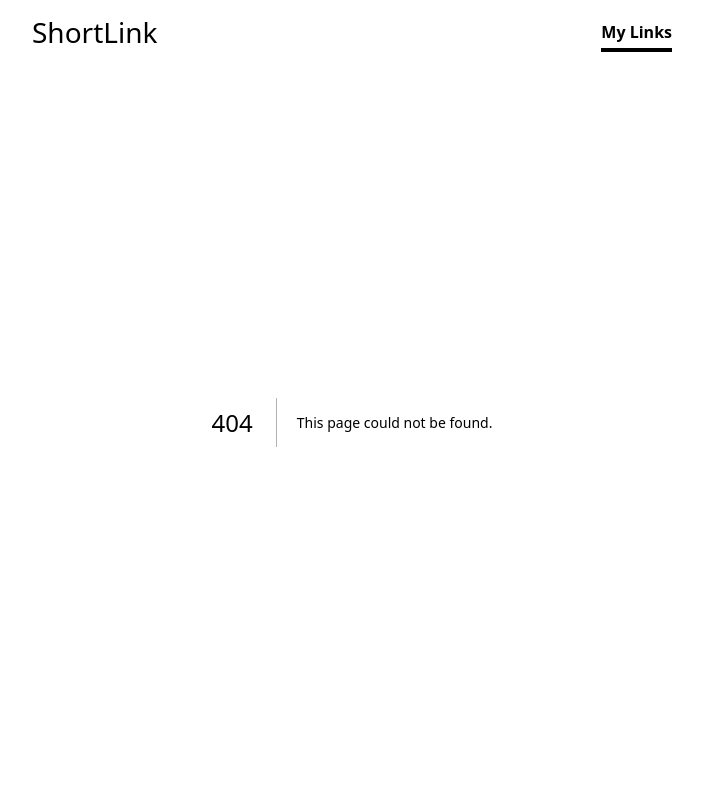
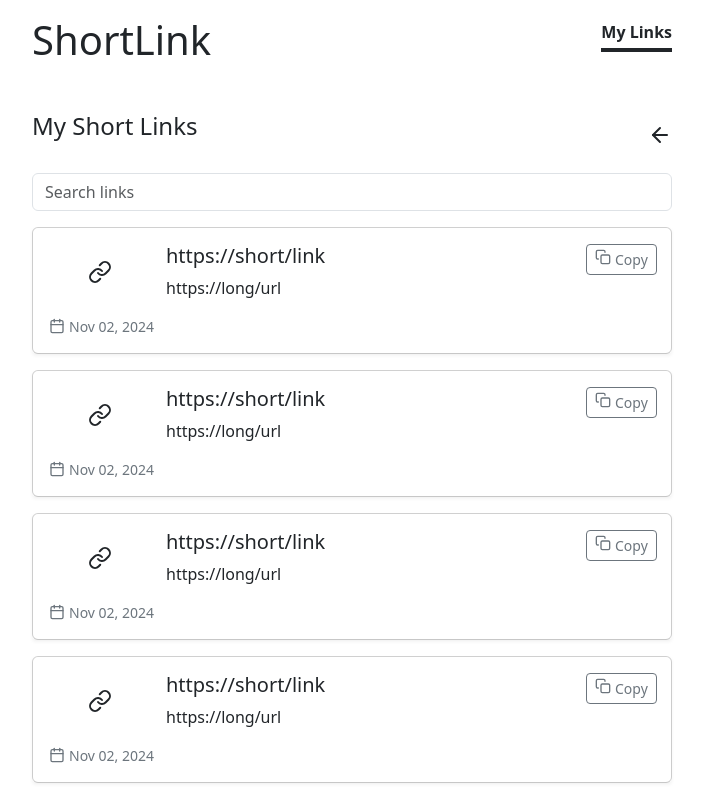
Before and after one commit to johnotu/shortlink, a Next.js app: page /links in a window 1280 px wide. Before the commit this address had no page. Shown: the whole page, without its empty margins (288-991 px from the left). Built offline with nearby package versions, Linux system fonts and the light colour scheme.

Commit message:
my links screen
- implemented /links screen to display a list of shortened links
- fixed footer and link colors to contrast with background
- refactored header into its component so we can use the use-client
  directive and dynamically make my links nav active

```diff
--- a/package.json
+++ b/package.json
@@ -10,6 +10,7 @@
   },
   "dependencies": {
     "bootstrap": "^5.3.3",
+    "dayjs": "^1.11.13",
     "next": "15.0.2",
     "react": "^18.3.1",
     "react-dom": "^18.3.1"
--- /dev/null
+++ b/src/app/components/link-card.tsx
@@ -0,0 +1,73 @@
+import dayjs from "dayjs";
+
+export default function LinkCard() {
+  return (
+    <div className="card mx-auto mb-3">
+      <div className="card-body shadow-sm bg-none d-flex flex-column">
+        <div className="d-flex column-gap-3 mb-3">
+          <div className="col-2 d-flex align-items-center justify-content-center">
+            <svg
+              xmlns="http://www.w3.org/2000/svg"
+              viewBox="0 0 24 24"
+              width="24"
+              height="24"
+              fill="none"
+              stroke="currentColor"
+              strokeLinecap="round"
+              strokeLinejoin="round"
+              strokeWidth="2"
+            >
+              <path d="M10 13a5 5 0 0 0 7.54.54l3-3a5 5 0 0 0-7.07-7.07l-1.72 1.71" />
+              <path d="M14 11a5 5 0 0 0-7.54-.54l-3 3a5 5 0 0 0 7.07 7.07l1.71-1.71" />
+            </svg>
+          </div>
+          <div className="d-flex flex-column text-start col-8">
+            <h5 className="card-title">https://short/link</h5>
+            <p className="card-text">https://long/url</p>
+          </div>
+          <div className="col">
+            <button className="btn btn-sm btn-outline-secondary d-flex column-gap-1">
+              <svg
+                xmlns="http://www.w3.org/2000/svg"
+                viewBox="0 0 24 24"
+                width="16"
+                height="16"
+                fill="none"
+                stroke="currentColor"
+                strokeLinecap="round"
+                strokeLinejoin="round"
+                strokeWidth="2"
+              >
+                <rect height="13" rx="2" ry="2" width="13" x="9" y="9" />
+                <path d="M5 15H4a2 2 0 0 1-2-2V4a2 2 0 0 1 2-2h9a2 2 0 0 1 2 2v1" />
+              </svg>
+              Copy
+            </button>
+          </div>
+        </div>
+        <div className="d-flex align-items-center column-gap-1 justify-content-start text-secondary">
+          <svg
+            xmlns="http://www.w3.org/2000/svg"
+            viewBox="0 0 24 24"
+            width="16"
+            height="16"
+            className="main-grid-item-icon"
+            fill="none"
+            stroke="currentColor"
+            strokeLinecap="round"
+            strokeLinejoin="round"
+            strokeWidth="2"
+          >
+            <rect height="18" rx="2" ry="2" width="18" x="3" y="4" />
+            <line x1="16" x2="16" y1="2" y2="6" />
+            <line x1="8" x2="8" y1="2" y2="6" />
+            <line x1="3" x2="21" y1="10" y2="10" />
+          </svg>
+          <small className="mb-0 small">
+            {dayjs(new Date()).format("MMM DD, YYYY")}
+          </small>
+        </div>
+      </div>
+    </div>
+  );
+}
--- /dev/null
+++ b/src/app/components/page-header.tsx
@@ -0,0 +1,28 @@
+"use client";
+
+import Link from "next/link";
+import { usePathname } from "next/navigation";
+
+export default function PageHeader() {
+  const pathname = usePathname();
+
+  return (
+    <header className="mb-5">
+      <div>
+        <Link className="h3 float-start mb-0 display-6" href="/">
+          ShortLink
+        </Link>
+        <nav className="nav nav-masthead justify-content-center float-end">
+          <Link
+            className={`nav-link fw-bold py-1 px-0 ${
+              pathname === "/links" ? "active" : ""
+            }`}
+            href="/links"
+          >
+            My Links
+          </Link>
+        </nav>
+      </div>
+    </header>
+  );
+}
--- a/src/app/globals.css
+++ b/src/app/globals.css
@@ -24,13 +24,13 @@ a {
 }
 
 .nav-masthead .nav-link {
-  color: rgba(255, 255, 255, 0.5);
+  color: inherit;
   border-bottom: 0.25rem solid transparent;
 }
 
 .nav-masthead .nav-link:hover,
 .nav-masthead .nav-link:focus {
-  border-bottom-color: rgba(255, 255, 255, 0.25);
+  border-bottom-color: inherit;
 }
 
 .nav-masthead .nav-link + .nav-link {
--- a/src/app/layout.tsx
+++ b/src/app/layout.tsx
@@ -2,7 +2,7 @@ import type { Metadata } from "next";
 import localFont from "next/font/local";
 import "bootstrap/dist/css/bootstrap.min.css";
 import "./globals.css";
-import Link from "next/link";
+import PageHeader from "./components/page-header";
 
 const geistSans = localFont({
   src: "./fonts/GeistVF.woff",
@@ -31,30 +31,16 @@ export default function RootLayout({
         className={`${geistSans.variable} ${geistMono.variable} d-flex h-100 text-center `}
       >
         <div className="cover-container d-flex w-100 h-100 p-3 mx-auto flex-column">
-          <header className="mb-5">
-            <div>
-              <Link className="h3 float-start mb-0" href="/">
-                ShortLink
-              </Link>
-              <nav className="nav nav-masthead justify-content-center float-end">
-                <Link
-                  className={`nav-link fw-bold py-1 px-0 active`}
-                  href="/links"
-                >
-                  My Links
-                </Link>
-              </nav>
-            </div>
-          </header>
+          <PageHeader />
           {children}
-          <footer className="mt-auto text-white-50">
+          <footer className="mt-auto text-black-50">
             <p>
               Powered by{" "}
-              <a href="https://nextjs.org/" className="text-white">
+              <a href="https://nextjs.org/" className="text-black">
                 Next.js
               </a>
               ,{" "}
-              <a href="https://getbootstrap.com/" className="text-white">
+              <a href="https://getbootstrap.com/" className="text-black">
                 Bootstrap
               </a>
               .
--- /dev/null
+++ b/src/app/links/page.tsx
@@ -0,0 +1,38 @@
+import Link from "next/link";
+import LinkCard from "../components/link-card";
+
+export default function Links() {
+  return (
+    <main className="">
+      <div className="d-flex align-items-center justify-content-between mb-3">
+        <h4 className="text-start mb-3">My Short Links</h4>
+
+        <Link href="/">
+          <svg
+            xmlns="http://www.w3.org/2000/svg"
+            viewBox="0 0 24 24"
+            width="24"
+            height="24"
+            fill="none"
+            stroke="currentColor"
+            strokeLinecap="round"
+            strokeLinejoin="round"
+            strokeWidth="2"
+          >
+            <line x1="19" x2="5" y1="12" y2="12" />
+            <polyline points="12 19 5 12 12 5" />
+          </svg>
+        </Link>
+      </div>
+      <input
+        type="text"
+        className="form-control mb-3"
+        placeholder="Search links"
+      />
+      <LinkCard />
+      <LinkCard />
+      <LinkCard />
+      <LinkCard />
+    </main>
+  );
+}
```
Also changed, not shown: 1 other file (tests, documents, lock files or other folders).
